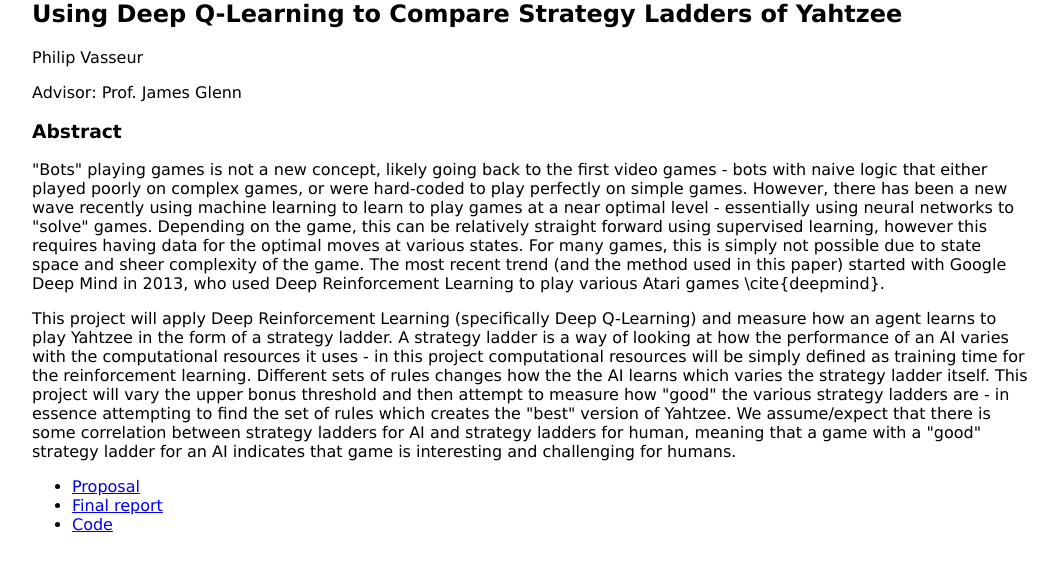
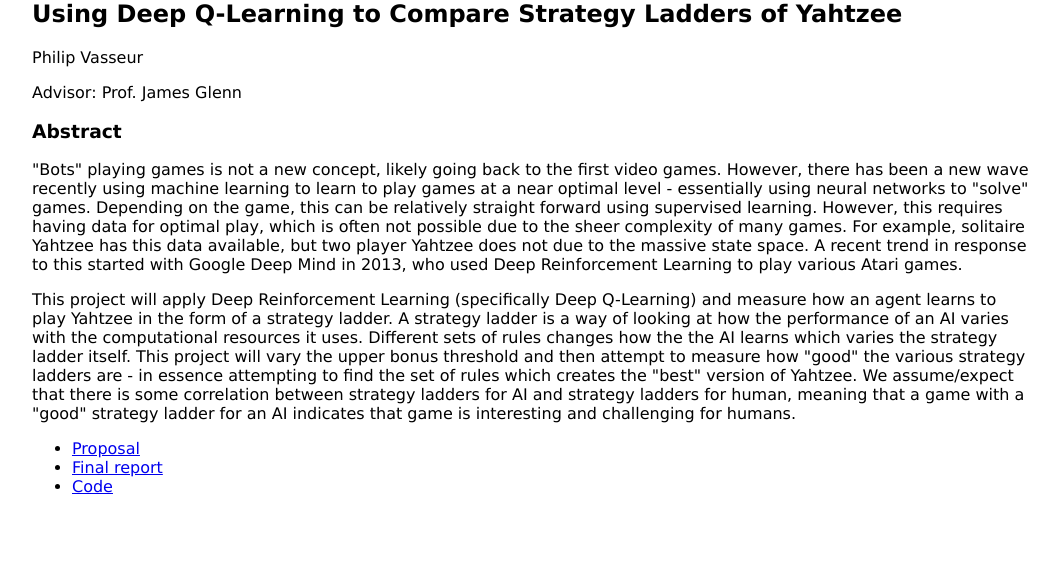
Before and after one commit to philvasseur/Yahtzee-DQN-Thesis, a plain HTML site: page webpage/index.html in a window 1280 px wide. Shown: the whole page, without its empty margins (108-1167 px from the left). Drawn offline with Linux system fonts and the light colour scheme.

Commit message:
slight changes to abstract

```diff
--- a/webpage/index.html
+++ b/webpage/index.html
@@ -15,9 +15,9 @@
         <p>Philip Vasseur</p>
         <p>Advisor: Prof. James Glenn</p>
         <h3>Abstract</h3>
-        <p>"Bots" playing games is not a new concept, likely going back to the first video games - bots with naive logic that either played poorly on complex games, or were hard-coded to play perfectly on simple games. However, there has been a new wave recently using machine learning to learn to play games at a near optimal level - essentially using neural networks to "solve" games. Depending on the game, this can be relatively straight forward using supervised learning, however this requires having data for the optimal moves at various states. For many games, this is simply not possible due to state space and sheer complexity of the game. The most recent trend (and the method used in this paper) started with Google Deep Mind in 2013, who used Deep Reinforcement Learning to play various Atari games \cite{deepmind}.</p>
+        <p>"Bots" playing games is not a new concept, likely going back to the first video games. However, there has been a new wave recently using machine learning to learn to play games at a near optimal level - essentially using neural networks to "solve" games. Depending on the game, this can be relatively straight forward using supervised learning. However, this requires having data for optimal play, which is often not possible due to the sheer complexity of many games. For example, solitaire Yahtzee has this data available, but two player Yahtzee does not due to the massive state space. A recent trend in response to this started with Google Deep Mind in 2013, who used Deep Reinforcement Learning to play various Atari games.</p>
 
-        <p>This project will apply Deep Reinforcement Learning (specifically Deep Q-Learning) and measure how an agent learns to play Yahtzee in the form of a strategy ladder. A strategy ladder is a way of looking at how the performance of an AI varies with the computational resources it uses - in this project computational resources will be simply defined as training time for the reinforcement learning. Different sets of rules changes how the the AI learns which varies the strategy ladder itself. This project will vary the upper bonus threshold and then attempt to measure how "good" the various strategy ladders are - in essence attempting to find the set of rules which creates the "best" version of Yahtzee. We assume/expect that there is some correlation between strategy ladders for AI and strategy ladders for human, meaning that a game with a "good" strategy ladder for an AI indicates that game is interesting and challenging for humans.</p>
+        <p>This project will apply Deep Reinforcement Learning (specifically Deep Q-Learning) and measure how an agent learns to play Yahtzee in the form of a strategy ladder. A strategy ladder is a way of looking at how the performance of an AI varies with the computational resources it uses. Different sets of rules changes how the the AI learns which varies the strategy ladder itself. This project will vary the upper bonus threshold and then attempt to measure how "good" the various strategy ladders are - in essence attempting to find the set of rules which creates the "best" version of Yahtzee. We assume/expect that there is some correlation between strategy ladders for AI and strategy ladders for human, meaning that a game with a "good" strategy ladder for an AI indicates that game is interesting and challenging for humans.</p>
 
 
         <ul>
```
Also changed, not shown: 1 other file.
